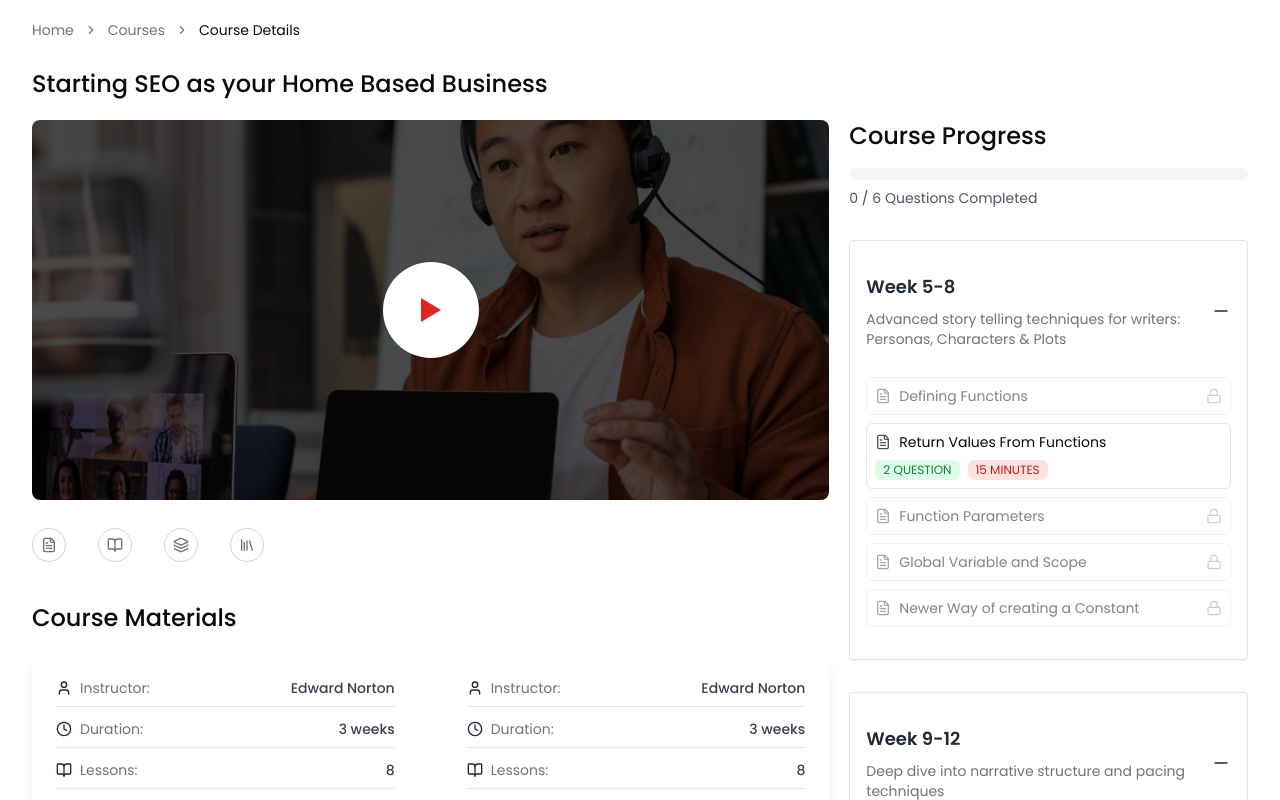
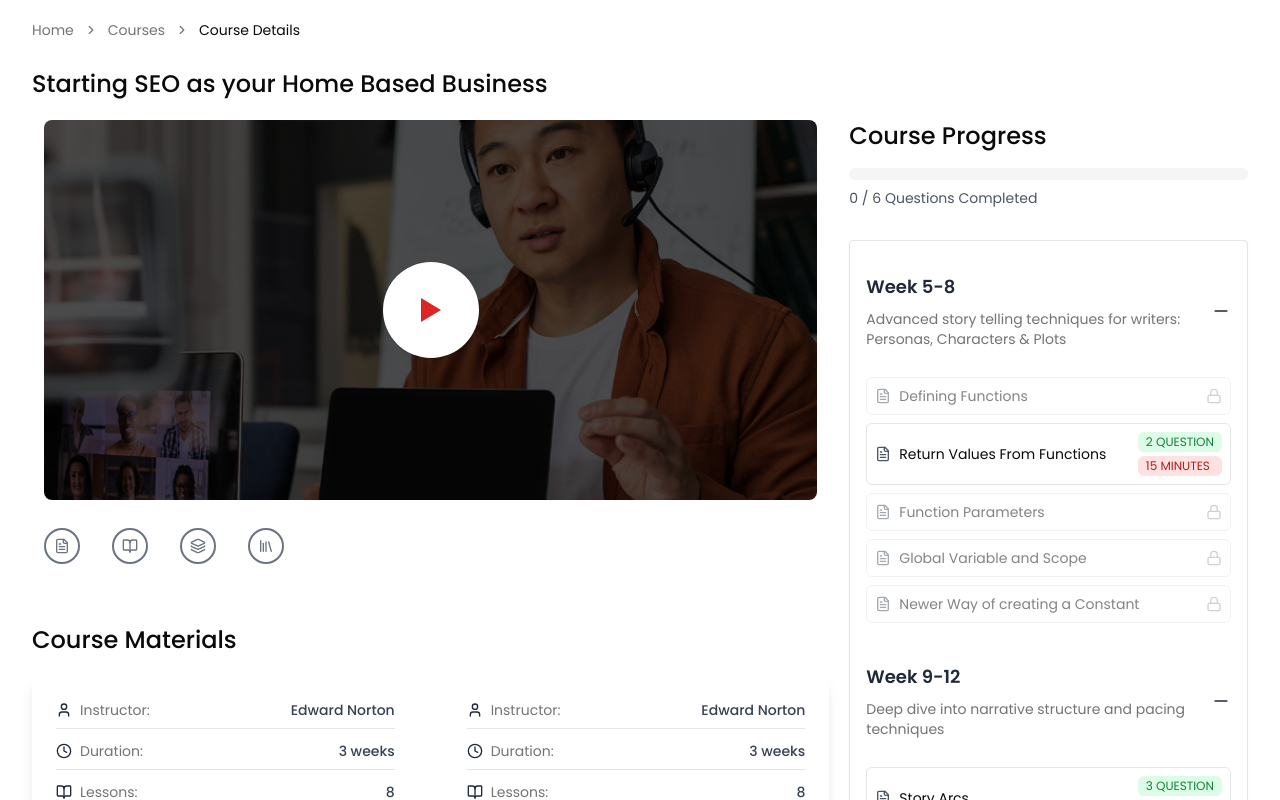
Before and after one commit to alisaid2424/task-nextjs, a Next.js app: page / in a window 1280 px wide. Shown: the top 800 px of the page. Built offline with nearby package versions, Linux system fonts and the light colour scheme.

Commit message:
updated...

```diff
--- a/src/app/page.tsx
+++ b/src/app/page.tsx
@@ -4,7 +4,6 @@ import CourseMaterials from "@/components/course-materials";
 import CourseProgress from "@/components/CourseProgress";
 import CustomVideoPlayer from "@/components/CustomVideoPlayer";
 import Heading from "@/components/Heading";
-import MyIcons from "@/components/MyIcons";
 
 const HomePage = () => {
   return (
@@ -17,7 +16,7 @@ const HomePage = () => {
       <div className="flex flex-col justify-between lg:flex-row gap-5 w-full">
         <div className="basis-2/3">
           <CustomVideoPlayer />
-          <MyIcons />
+
           <CourseMaterials />
           <div className="hidden lg:block">
             <Comments />
--- a/src/components/CourseProgress.tsx
+++ b/src/components/CourseProgress.tsx
@@ -7,18 +7,14 @@ import {
   AccordionTrigger,
   AccordionContent,
 } from "@/components/ui/accordion";
-import {
-  Dialog,
-  DialogContent,
-  DialogHeader,
-  DialogTitle,
-  DialogDescription,
-} from "@/components/ui/dialog";
+import { Dialog, DialogContent } from "@/components/ui/dialog";
 import { Progress } from "@/components/ui/progress";
 import { FileText, Lock, Plus, Minus } from "lucide-react";
 import Heading from "./Heading";
 import { weeks } from "@/lib/constants";
 import { useToast } from "@/hooks/use-toast";
+import { DialogTitle } from "@radix-ui/react-dialog";
+import { VisuallyHidden } from "@radix-ui/react-visually-hidden";
 
 interface Question {
   question: string;
@@ -47,6 +43,7 @@ export default function CourseProgress() {
     "single"
   );
   const [defaultValue, setDefaultValue] = useState<string | string[]>("week-0");
+  const [timer, setTimer] = useState<number>(0);
 
   // Count total questions on mount
   useEffect(() => {
@@ -109,6 +106,23 @@ export default function CourseProgress() {
     return () => window.removeEventListener("resize", handleResize);
   }, []);
 
+  useEffect(() => {
+    if (!openDialog) return;
+
+    const countdown = setInterval(() => {
+      setTimer((prev) => {
+        if (prev <= 1) {
+          clearInterval(countdown);
+          setOpenDialog(false);
+          return 0;
+        }
+        return prev - 1;
+      });
+    }, 1000);
+
+    return () => clearInterval(countdown);
+  }, [openDialog]);
+
   // Unique key for each lesson
   const getLessonKey = (weekTitle: string, lessonTitle: string) =>
     `${weekTitle}-${lessonTitle}`;
@@ -116,9 +130,23 @@ export default function CourseProgress() {
   // When user opens a lesson
   const handleLessonClick = (lesson: Lesson) => {
     if (!lesson.questions) return;
+
     setSelectedLesson(lesson);
     setAnswers(new Array(lesson.questions.length).fill(-1));
     setOpenDialog(true);
+
+    // Extract the actual time from the text
+    if (lesson.time) {
+      const match = lesson.time.match(/(\d+)\s*MINUTES?/i);
+      if (match) {
+        const minutes = parseInt(match[1], 10);
+        setTimer(minutes * 60);
+      } else {
+        setTimer(0);
+      }
+    } else {
+      setTimer(0);
+    }
   };
 
   // When user answers a question
@@ -178,33 +206,16 @@ export default function CourseProgress() {
     }
   };
 
-  return (
-    <div className="flex flex-col gap-8">
-      {/* Progress Section */}
-      <div className="w-full">
-        <Heading title="Course Progress" className="mb-4" />
-        <Progress
-          value={progress}
-          className="h-3 bg-muted [&>div]:bg-green-500"
-        />
-        <p className="text-sm text-gray-600 mt-2">
-          {answeredCount} / {totalQuestions} Questions Completed
-        </p>
-      </div>
-
-      {/* Lessons Accordion */}
-      {weeks.map((week, index) => (
-        <div
-          key={index}
-          className="border rounded shadow-sm p-4 bg-white hover:shadow-md transition-all"
+  // Render Accordion for a week
+  const renderAccordionContent = (
+    weekIndex: number,
+    week: (typeof weeks)[number]
+  ) => (
+    <AccordionItem
+      key={weekIndex}
+      value={`week-${weekIndex}`}
+      className="group"
     >
-          {accordionType === "single" ? (
-            <Accordion
-              type="single"
-              collapsible
-              defaultValue={defaultValue as string}
-            >
-              <AccordionItem value={`week-${index}`} className="group">
       <AccordionTrigger className="flex items-center justify-between text-lg font-semibold hover:no-underline !outline-none !border-none focus:outline-none">
         <div>
           <h2 className="text-gray-800 mb-2">{week.title}</h2>
@@ -233,78 +244,7 @@ export default function CourseProgress() {
                   lesson.questions &&
                   handleLessonClick(lesson)
                 }
-                          className={`flex justify-between items-center p-2 rounded-md border transition flex-wrap gap-2 ${
-                            lesson.locked
-                              ? "opacity-50 cursor-not-allowed"
-                              : isCompleted
-                              ? "opacity-70 bg-green-50 cursor-not-allowed"
-                              : "hover:bg-gray-50 cursor-pointer"
-                          }`}
-                        >
-                          <div className="flex items-center space-x-2 ">
-                            <FileText className="w-4 h-4 text-gray-600" />
-                            <span className="text-sm">{lesson.title}</span>
-                          </div>
-
-                          {lesson.locked ? (
-                            <Lock className="w-4 h-4 text-gray-400" />
-                          ) : isCompleted ? (
-                            <span className="text-xs bg-green-200 text-green-800 px-2 py-0.5 rounded-md">
-                              ✅ Completed
-                            </span>
-                          ) : (
-                            <div className="flex items-center space-x-2">
-                              {lesson.questions && (
-                                <span className="text-xs bg-green-100 text-green-700 px-2 py-0.5 rounded-md">
-                                  {lesson.questions.length} QUESTION
-                                </span>
-                              )}
-                              {lesson.time && (
-                                <span className="text-xs bg-red-100 text-red-700 px-2 py-0.5 rounded-md">
-                                  {lesson.time}
-                                </span>
-                              )}
-                            </div>
-                          )}
-                        </div>
-                      );
-                    })}
-                  </div>
-                </AccordionContent>
-              </AccordionItem>
-            </Accordion>
-          ) : (
-            <Accordion type="multiple" defaultValue={defaultValue as string[]}>
-              <AccordionItem value={`week-${index}`} className="group">
-                <AccordionTrigger className="flex items-center justify-between text-lg font-semibold hover:no-underline !outline-none !border-none focus:outline-none">
-                  <div>
-                    <h2 className="text-gray-800 mb-2">{week.title}</h2>
-                    <p className="text-sm text-muted-foreground font-normal hidden md:block">
-                      {week.subtitle}
-                    </p>
-                  </div>
-                  <div className="ml-2 text-gray-800 ">
-                    <Plus className="w-5 h-5 group-data-[state=open]:hidden" />
-                    <Minus className="w-5 h-5 hidden group-data-[state=open]:block" />
-                  </div>
-                </AccordionTrigger>
-
-                <AccordionContent>
-                  <div className="mt-3 space-y-2">
-                    {week.lessons.map((lesson, i) => {
-                      const lessonKey = getLessonKey(week.title, lesson.title);
-                      const isCompleted = completedLessons.includes(lessonKey);
-
-                      return (
-                        <div
-                          key={i}
-                          onClick={() =>
-                            !lesson.locked &&
-                            !isCompleted &&
-                            lesson.questions &&
-                            handleLessonClick(lesson)
-                          }
-                          className={`flex justify-between items-center p-2 rounded-md border transition flex-wrap gap-2 ${
+                className={`flex justify-between items-center p-2 rounded-md border transition  gap-2 ${
                   lesson.locked
                     ? "opacity-50 cursor-not-allowed"
                     : isCompleted
@@ -324,7 +264,7 @@ export default function CourseProgress() {
                     ✅ Completed
                   </span>
                 ) : (
-                            <div className="flex items-center space-x-2">
+                  <div className="flex flex-col space-y-1">
                     {lesson.questions && (
                       <span className="text-xs bg-green-100 text-green-700 px-2 py-0.5 rounded-md">
                         {lesson.questions.length} QUESTION
@@ -343,57 +283,154 @@ export default function CourseProgress() {
         </div>
       </AccordionContent>
     </AccordionItem>
+  );
+
+  return (
+    <div className="flex flex-col gap-8">
+      {/* Progress Section */}
+      <div className="w-full">
+        <Heading title="Course Progress" className="mb-4" />
+        <Progress
+          value={progress}
+          className="h-3 bg-muted [&>div]:bg-green-500"
+        />
+        <p className="text-sm text-gray-600 mt-2">
+          {answeredCount} / {totalQuestions} Questions Completed
+        </p>
+      </div>
+
+      {/* Lessons Accordion */}
+      <div className="border rounded shadow-sm p-4 bg-white hover:shadow-md transition-all">
+        {accordionType === "single" ? (
+          <Accordion
+            type="single"
+            collapsible
+            defaultValue={defaultValue as string}
+            className="space-y-2"
+          >
+            {weeks.map((week, idx) => renderAccordionContent(idx, week))}
+          </Accordion>
+        ) : (
+          <Accordion
+            type="multiple"
+            defaultValue={defaultValue as string[]}
+            className="space-y-2"
+          >
+            {weeks.map((week, idx) => renderAccordionContent(idx, week))}
           </Accordion>
         )}
       </div>
-      ))}
 
       {/* Popup Dialog for Questions */}
       <Dialog open={openDialog} onOpenChange={setOpenDialog}>
-        <DialogContent className="sm:max-w-md w-[90%] overflow-y-scroll max-h-[550px]">
-          <DialogHeader>
-            <DialogTitle className="text-lg font-semibold">
-              {selectedLesson?.title}
-            </DialogTitle>
-            <DialogDescription className="text-sm text-muted-foreground">
-              {selectedLesson?.description}
-            </DialogDescription>
-          </DialogHeader>
+        <DialogContent className="fixed z-[9999] sm:max-w-md w-[90%] max-h-[550px] rounded-2xl shadow-2xl p-0 bg-blue-700 overflow-scroll flex flex-col space-y-3">
+          <VisuallyHidden>
+            <DialogTitle>Lesson Questions</DialogTitle>
+          </VisuallyHidden>
 
-          <div className="mt-4 space-y-4">
-            {selectedLesson?.questions?.map((q, qIndex) => (
-              <div key={qIndex} className="p-3 border rounded-md">
-                <p className="font-medium text-gray-700 mb-2">
-                  {qIndex + 1}. {q.question}
+          {/* Timer */}
+          <div className="mx-auto w-fit bg-yellow-400 text-white px-4 py-1 rounded-full text-sm font-semibold shadow-md">
+            ⏰{" "}
+            {timer > 0
+              ? new Date(timer * 1000).toISOString().substr(14, 5)
+              : "--:--"}
+          </div>
+
+          {/* Question Section */}
+          {selectedLesson && selectedLesson.questions && (
+            <QuestionStepper
+              questions={selectedLesson.questions}
+              answers={answers}
+              onAnswer={handleAnswer}
+              onClose={() => setOpenDialog(false)}
+            />
+          )}
+        </DialogContent>
+      </Dialog>
+    </div>
+  );
+}
+
+interface QuestionStepperProps {
+  questions: Question[];
+  answers: number[];
+  onAnswer: (qIndex: number, optIndex: number) => void;
+  onClose: () => void;
+}
+
+function QuestionStepper({
+  questions,
+  answers,
+  onAnswer,
+  onClose,
+}: QuestionStepperProps) {
+  const [current, setCurrent] = useState(0);
+  const q = questions[current];
+
+  const handleNext = () => {
+    if (current < questions.length - 1) {
+      setCurrent((prev) => prev + 1);
+    } else {
+      onClose();
+    }
+  };
+
+  return (
+    <div className="flex-1 flex flex-col justify-between">
+      {/* Top numbered buttons */}
+      <div className="flex justify-center gap-3 mt-5">
+        {questions.map((_, i) => (
+          <button
+            key={i}
+            onClick={() => setCurrent(i)}
+            className={`w-9 h-9 flex items-center justify-center rounded-full focus:outline-none text-sm font-semibold border-2 border-white transition-all ${
+              i === current
+                ? "bg-blue-600 text-white scale-110"
+                : answers[i] !== -1
+                ? "bg-green-500 text-white"
+                : "bg-white text-gray-700  hover:bg-gray-300"
+            }`}
+          >
+            {i + 1}
+          </button>
+        ))}
+      </div>
+
+      {/* Question content */}
+      <div className="px-5 pb-6 mt-6 ">
+        <div className=" shadow-md rounded-xl p-4 border border-gray-100 flex flex-col gap-4 bg-gray-50">
+          <p className="font-semibold text-gray-800 mb-3 text-base">
+            {current + 1}. {q.question}
           </p>
+
           {q.options.map((opt, optIndex) => (
             <button
               key={optIndex}
-                    onClick={() => handleAnswer(qIndex, optIndex)}
-                    className={`block w-full text-left border rounded-md p-2 mb-2 outline-none text-sm transition ${
-                      answers[qIndex] === optIndex
+              onClick={() => onAnswer(current, optIndex)}
+              className={`block w-full text-left border text-black rounded-lg p-5 mb-2 text-sm font-medium transition-all ${
+                answers[current] === optIndex
                   ? optIndex === q.correct
-                          ? "bg-green-100 border-green-500"
-                          : "bg-red-100 border-red-500"
-                        : "hover:bg-gray-100"
+                    ? "bg-green-100 border-green-500 text-green-700 shadow-inner"
+                    : "bg-red-100 border-red-500 text-red-700 shadow-inner"
+                  : "hover:text-white hover:bg-blue-700 border-gray-200"
               }`}
-                    disabled={answers[qIndex] !== -1}
+              disabled={answers[current] !== -1}
             >
               {opt}
             </button>
           ))}
         </div>
-            ))}
+      </div>
 
+      {/* Bottom "Next" button */}
+      <div className="px-5 pb-5">
         <button
-              onClick={() => setOpenDialog(false)}
-              className="mt-4 w-full bg-green-500 text-white rounded-md py-2 hover:bg-green-600 transition-colors"
+          onClick={handleNext}
+          className="w-full bg-blue-950 text-white rounded-md py-2 font-medium  shadow-md"
         >
-              Close Lesson
+          {current === questions.length - 1 ? "Finish" : "Next"}
         </button>
       </div>
-        </DialogContent>
-      </Dialog>
     </div>
   );
 }
--- a/src/components/CustomVideoPlayer.tsx
+++ b/src/components/CustomVideoPlayer.tsx
@@ -3,6 +3,7 @@
 import { Button } from "@/components/ui/button";
 import Image from "next/image";
 import { useState } from "react";
+import MyIcons from "./MyIcons";
 
 export default function CustomVideoPlayer() {
   const [playing, setPlaying] = useState(false);
@@ -10,9 +11,9 @@ export default function CustomVideoPlayer() {
   const handlePlay = () => setPlaying(true);
 
   return (
-    <div className="sticky top-0 z-50 w-full">
+    <div className="sticky top-0 z-50 w-full bg-white px-3">
       {!playing ? (
-        <>
+        <div className="relative">
           <Image
             src="/poster-img.png"
             alt="video poster"
@@ -26,7 +27,7 @@ export default function CustomVideoPlayer() {
           >
             <div className="w-0 h-0 border-l-[20px] border-l-red-600 border-t-[12px] border-t-transparent border-b-[12px] border-b-transparent" />
           </Button>
-        </>
+        </div>
       ) : (
         <iframe
           className="w-full h-[290px] sm:h-[380px] rounded-lg"
@@ -36,6 +37,8 @@ export default function CustomVideoPlayer() {
           allowFullScreen
         ></iframe>
       )}
+
+      <MyIcons />
     </div>
   );
 }
--- a/src/components/MyIcons.tsx
+++ b/src/components/MyIcons.tsx
@@ -2,20 +2,20 @@ import { BookOpen, Layers, Library, FileText } from "lucide-react";
 
 const MyIcons = () => {
   return (
-    <div className="flex space-x-8 text-2xl my-7">
-      <div className="p-2 border border-gray-300 rounded-full cursor-pointer group">
+    <div className="flex space-x-8 text-2xl my-7 bg-white pb-5">
+      <div className="p-2 border-2 border-gray-500 rounded-full cursor-pointer group">
         <FileText className="w-4 h-4 text-gray-500 group-hover:text-gray-700 transition-colors" />
       </div>
 
-      <div className="p-2 border border-gray-300 rounded-full cursor-pointer group">
+      <div className="p-2 border-2 border-gray-500 rounded-full cursor-pointer group">
         <BookOpen className="w-4 h-4 text-gray-500 group-hover:text-gray-700 transition-colors" />
       </div>
 
-      <div className="p-2 border border-gray-300 rounded-full cursor-pointer group">
+      <div className="p-2 border-2 border-gray-500 rounded-full cursor-pointer group">
         <Layers className="w-4 h-4 text-gray-500 group-hover:text-gray-700 transition-colors" />
       </div>
 
-      <div className="p-2 border border-gray-300 rounded-full cursor-pointer group">
+      <div className="p-2 border-2 border-gray-500 rounded-full cursor-pointer group">
         <Library className="w-4 h-4 text-gray-500 group-hover:text-gray-700 transition-colors" />
       </div>
     </div>
--- a/src/components/ui/dialog.tsx
+++ b/src/components/ui/dialog.tsx
@@ -1,18 +1,18 @@
-"use client"
+"use client";
 
-import * as React from "react"
-import * as DialogPrimitive from "@radix-ui/react-dialog"
-import { X } from "lucide-react"
+import * as React from "react";
+import * as DialogPrimitive from "@radix-ui/react-dialog";
+import { X } from "lucide-react";
 
-import { cn } from "@/lib/utils"
+import { cn } from "@/lib/utils";
 
-const Dialog = DialogPrimitive.Root
+const Dialog = DialogPrimitive.Root;
 
-const DialogTrigger = DialogPrimitive.Trigger
+const DialogTrigger = DialogPrimitive.Trigger;
 
-const DialogPortal = DialogPrimitive.Portal
+const DialogPortal = DialogPrimitive.Portal;
 
-const DialogClose = DialogPrimitive.Close
+const DialogClose = DialogPrimitive.Close;
 
 const DialogOverlay = React.forwardRef<
   React.ElementRef<typeof DialogPrimitive.Overlay>,
@@ -26,8 +26,8 @@ const DialogOverlay = React.forwardRef<
     )}
     {...props}
   />
-))
-DialogOverlay.displayName = DialogPrimitive.Overlay.displayName
+));
+DialogOverlay.displayName = DialogPrimitive.Overlay.displayName;
 
 const DialogContent = React.forwardRef<
   React.ElementRef<typeof DialogPrimitive.Content>,
@@ -44,14 +44,14 @@ const DialogContent = React.forwardRef<
       {...props}
     >
       {children}
-      <DialogPrimitive.Close className="absolute right-4 top-4 rounded-sm opacity-70 ring-offset-background transition-opacity hover:opacity-100 focus:outline-none focus:ring-2 focus:ring-ring focus:ring-offset-2 disabled:pointer-events-none data-[state=open]:bg-accent data-[state=open]:text-muted-foreground">
-        <X className="h-4 w-4" />
+      <DialogPrimitive.Close className="absolute text-white right-3 top-3 rounded-sm opacity-70 ring-offset-background transition-opacity hover:opacity-100 focus:outline-none focus:ring-2 focus:ring-ring focus:ring-offset-2 disabled:pointer-events-none data-[state=open]:bg-accent data-[state=open]:text-muted-foreground">
+        <X className="h-5 w-5 hover:rotate-180 transition-all" />
         <span className="sr-only">Close</span>
       </DialogPrimitive.Close>
     </DialogPrimitive.Content>
   </DialogPortal>
-))
-DialogContent.displayName = DialogPrimitive.Content.displayName
+));
+DialogContent.displayName = DialogPrimitive.Content.displayName;
 
 const DialogHeader = ({
   className,
@@ -64,8 +64,8 @@ const DialogHeader = ({
     )}
     {...props}
   />
-)
-DialogHeader.displayName = "DialogHeader"
+);
+DialogHeader.displayName = "DialogHeader";
 
 const DialogFooter = ({
   className,
@@ -78,8 +78,8 @@ const DialogFooter = ({
     )}
     {...props}
   />
-)
-DialogFooter.displayName = "DialogFooter"
+);
+DialogFooter.displayName = "DialogFooter";
 
 const DialogTitle = React.forwardRef<
   React.ElementRef<typeof DialogPrimitive.Title>,
@@ -93,8 +93,8 @@ const DialogTitle = React.forwardRef<
     )}
     {...props}
   />
-))
-DialogTitle.displayName = DialogPrimitive.Title.displayName
+));
+DialogTitle.displayName = DialogPrimitive.Title.displayName;
 
 const DialogDescription = React.forwardRef<
   React.ElementRef<typeof DialogPrimitive.Description>,
@@ -105,8 +105,8 @@ const DialogDescription = React.forwardRef<
     className={cn("text-sm text-muted-foreground", className)}
     {...props}
   />
-))
-DialogDescription.displayName = DialogPrimitive.Description.displayName
+));
+DialogDescription.displayName = DialogPrimitive.Description.displayName;
 
 export {
   Dialog,
@@ -119,4 +119,4 @@ export {
   DialogFooter,
   DialogTitle,
   DialogDescription,
-}
+};
```
Lines whose indentation alone changed are shown as unchanged.
